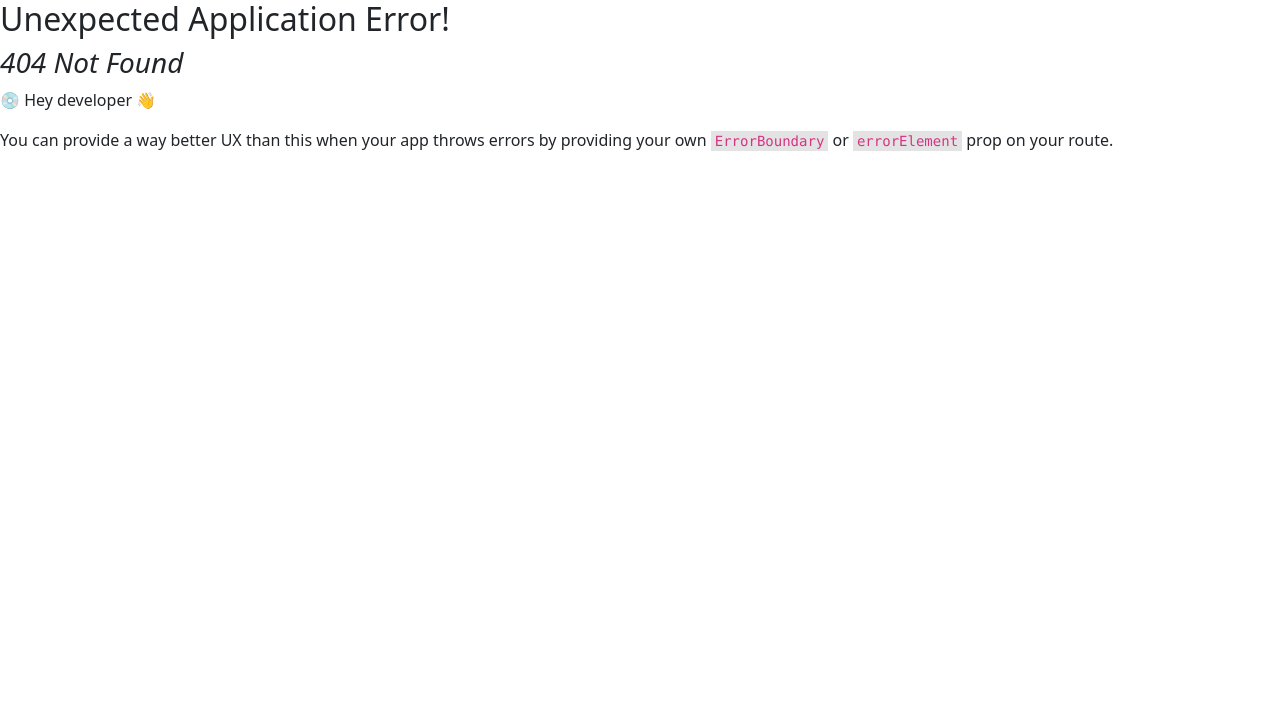
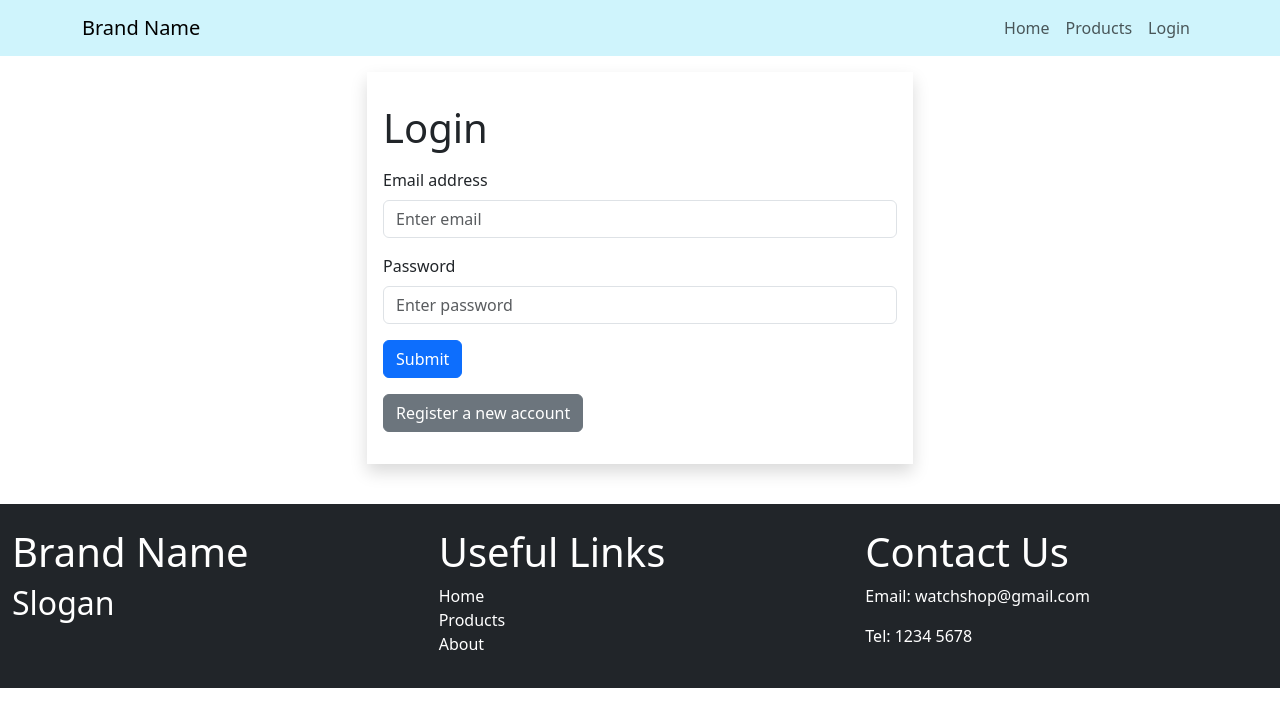
Before and after one commit to Vincent-Wong0925/e-commerce-project, a React (Create React App) app in the folder view/app/: page /login in a window 1280 px wide. Before the commit this address had no page. Shown: the top 726 px of the page. Built offline with nearby package versions, Linux system fonts and the light colour scheme.

Commit message:
Implement front end of login page

```diff
--- a/view/app/src/App.js
+++ b/view/app/src/App.js
@@ -3,11 +3,13 @@ import './App.css';
 import Root from './components/root';
 import HomePage from './pages/homePage';
 import ProductsPage from './pages/productsPage';
+import LoginPage from './pages/loginPage';
 
 const router = createBrowserRouter(createRoutesFromElements(
   <Route path="/" element={ <Root/> }>
     <Route index element={ <HomePage/> }/>
     <Route path="/products" element={ <ProductsPage/> }/>
+    <Route path="/login" element={<LoginPage />}/>
   </Route>
 ));
 
--- /dev/null
+++ b/view/app/src/components/loginForm/index.js
@@ -0,0 +1,26 @@
+import React from "react";
+import Button from "react-bootstrap/esm/Button";
+import Container from "react-bootstrap/esm/Container";
+import Form from "react-bootstrap/Form";
+
+const LoginForm = ({ toggle }) => {
+    return (
+        <Container className="shadow p-3 my-3">
+            <h1 className="my-3">Login</h1>
+            <Form>
+                <Form.Group className="mb-3" controlId="loginEmail">
+                    <Form.Label>Email address</Form.Label>
+                    <Form.Control type="email" placeholder="Enter email" required />
+                </Form.Group>
+                <Form.Group className="mb-3" controlId="loginPassword">
+                    <Form.Label>Password</Form.Label>
+                    <Form.Control type="password" placeholder="Enter password" required />
+                </Form.Group>
+                <Button className="mb-3" variant="primary" type="submit">Submit</Button>
+            </Form>
+            <Button className="mb-3" variant="secondary" type="button" onClick={toggle}>Register a new account</Button>
+        </Container>
+    )
+}
+
+export default LoginForm;
--- a/view/app/src/components/navigation/index.js
+++ b/view/app/src/components/navigation/index.js
@@ -2,7 +2,7 @@ import React from "react";
 import Navbar from 'react-bootstrap/Navbar';
 import Nav from 'react-bootstrap/Nav';
 import Container from 'react-bootstrap/Container';
-import { Link, NavLink } from "react-router-dom";
+import { Link } from "react-router-dom";
 
 const Navigation = () => {
     return (
@@ -11,9 +11,10 @@ const Navigation = () => {
                 <Navbar.Brand as={Link} to="/" >Brand Name</Navbar.Brand>
                 <Navbar.Toggle aria-controls="basic-navbar-nav" />
                 <Navbar.Collapse id="basic-navbar-nav">
-                    <Nav className="me-auto">
+                    <Nav className="justify-content-end w-100">
                         <Nav.Link as={Link} to="/">Home</Nav.Link>
                         <Nav.Link as={Link} to="/products">Products</Nav.Link>
+                        <Nav.Link as={Link} to="/login">Login</Nav.Link>
                     </Nav>
                 </Navbar.Collapse>
             </Container>
--- /dev/null
+++ b/view/app/src/components/registerForm/index.js
@@ -0,0 +1,30 @@
+import React from "react";
+import Button from "react-bootstrap/esm/Button";
+import Container from "react-bootstrap/esm/Container";
+import Form from "react-bootstrap/Form";
+
+const RegisterForm = ({ toggle }) => {
+    return (
+        <Container className="shadow p-3 my-3">
+            <h1 className="my-3">Register an account</h1>
+            <Form>
+                <Form.Group className="mb-3" controlId="registerName">
+                    <Form.Label>Username</Form.Label>
+                    <Form.Control type="text" placeholder="Enter username" required />
+                </Form.Group>
+                <Form.Group className="mb-3" controlId="registerEmail">
+                    <Form.Label>Email address</Form.Label>
+                    <Form.Control type="email" placeholder="Enter email" required />
+                </Form.Group>
+                <Form.Group className="mb-3" controlId="registerPassword">
+                    <Form.Label>Password</Form.Label>
+                    <Form.Control type="password" placeholder="Enter password" required />
+                </Form.Group>
+                <Button className="mb-3" variant="primary" type="submit">Submit</Button>
+            </Form>
+            <Button className="mb-3" variant="secondary" type="button" onClick={toggle}>Login to existing account</Button>
+        </Container>
+    )
+}
+
+export default RegisterForm;
--- /dev/null
+++ b/view/app/src/pages/loginPage/index.js
@@ -0,0 +1,26 @@
+import React, { useState } from "react";
+import LoginForm from "../../components/loginForm";
+import RegisterForm from "../../components/registerForm";
+import Container from "react-bootstrap/esm/Container";
+import Row from "react-bootstrap/esm/Row";
+import Col from "react-bootstrap/esm/Col";
+
+const LoginPage = () => {
+    const [loginState, setLoginState] = useState(true);
+
+    function toggleLogin() {
+        setLoginState(!loginState);
+    }
+
+    return (
+        <Container className="LoginPage">
+            <Row className="justify-content-center">
+                <Col xs lg="6">
+                    {loginState ? <LoginForm toggle={toggleLogin} /> : <RegisterForm toggle={toggleLogin} />}
+                </Col>
+            </Row>
+        </Container>
+    )
+}
+
+export default LoginPage;
```
